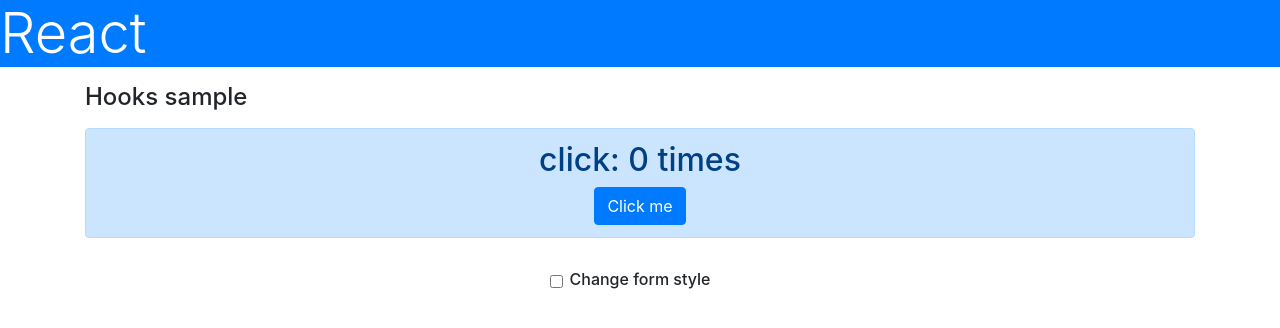
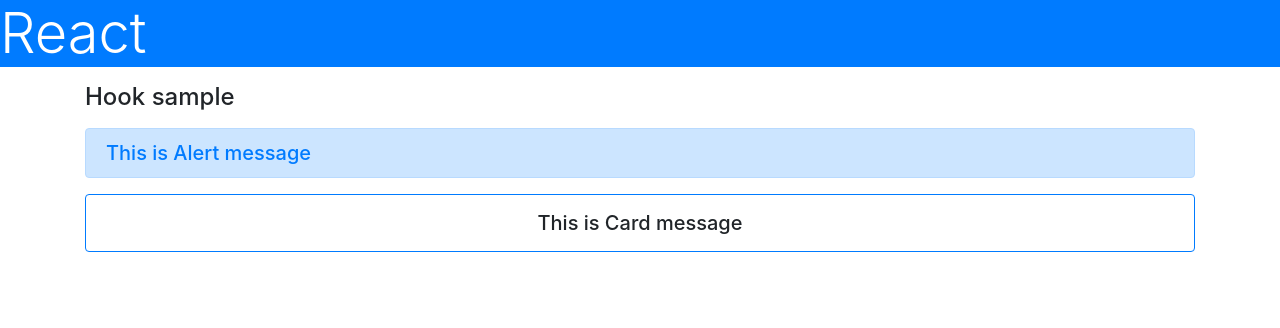
Before and after one commit to oku3san/react-and-nextjs-tutorial-react, a React (Create React App) app: page / in a window 1280 px wide. Shown: the top 328 px of the page. Built offline with nearby package versions, Linux system fonts and the light colour scheme.

Commit message:
4-2 hook function

```diff
--- a/src/App.tsx
+++ b/src/App.tsx
@@ -1,47 +1,31 @@
-import React, { useState } from 'react';
-import logo from './logo.svg';
+import React from 'react';
 import './App.css';
-import Rect from './Rect';
+
+const AlertMessage = () => {
+  return (
+    <div className="alert alert-primary h5 text-primary">
+      This is Alert message
+    </div>
+  )
+}
+
+const CardMessage = () => {
+  return (
+    <div className="card p-3 h5 border-primary text-center">
+      This is Card message
+    </div>
+  )
+}
 
 const App = (props: any) => {
-
-  const [count, setCount] = useState(0)
-  const [flag, setFlag] = useState(false)
-
-  const clickFunc = () => {
-    setCount(count + 1)
-  }
-
-  const changeFlag = (event: any) => {
-    setFlag(event.target.checked)
-  }
 
   return (
     <>
       <h1 className="bg-primary text-white display-4">React</h1>
       <div className="container">
-        <h4 className="my-3">Hooks sample</h4>
-        {flag ?
-          <div className="alert alert-primary text-center">
-            <p className="h5">click: {count} times</p>
-            <div>
-              <button className="btn btn-primary" onClick={clickFunc}>Click me</button>
-            </div>
-          </div>
-        :
-          <div className="alert alert-primary text-center">
-            <p className="h2">click: {count} times</p>
-            <div>
-              <button className="btn btn-primary" onClick={clickFunc}>Click me</button>
-            </div>
-          </div>
-        }
-        <div className="form-group h6 text-center pt-3">
-          <input type="checkbox" className="form-check-input" id="check1" onChange={changeFlag} />
-          <label className="form-check-label" htmlFor="check1">
-            Change form style
-          </label>
-        </div>
+        <h4 className="my-3">Hook sample</h4>
+        <AlertMessage />
+        <CardMessage />
       </div>
     </>
   )
```
